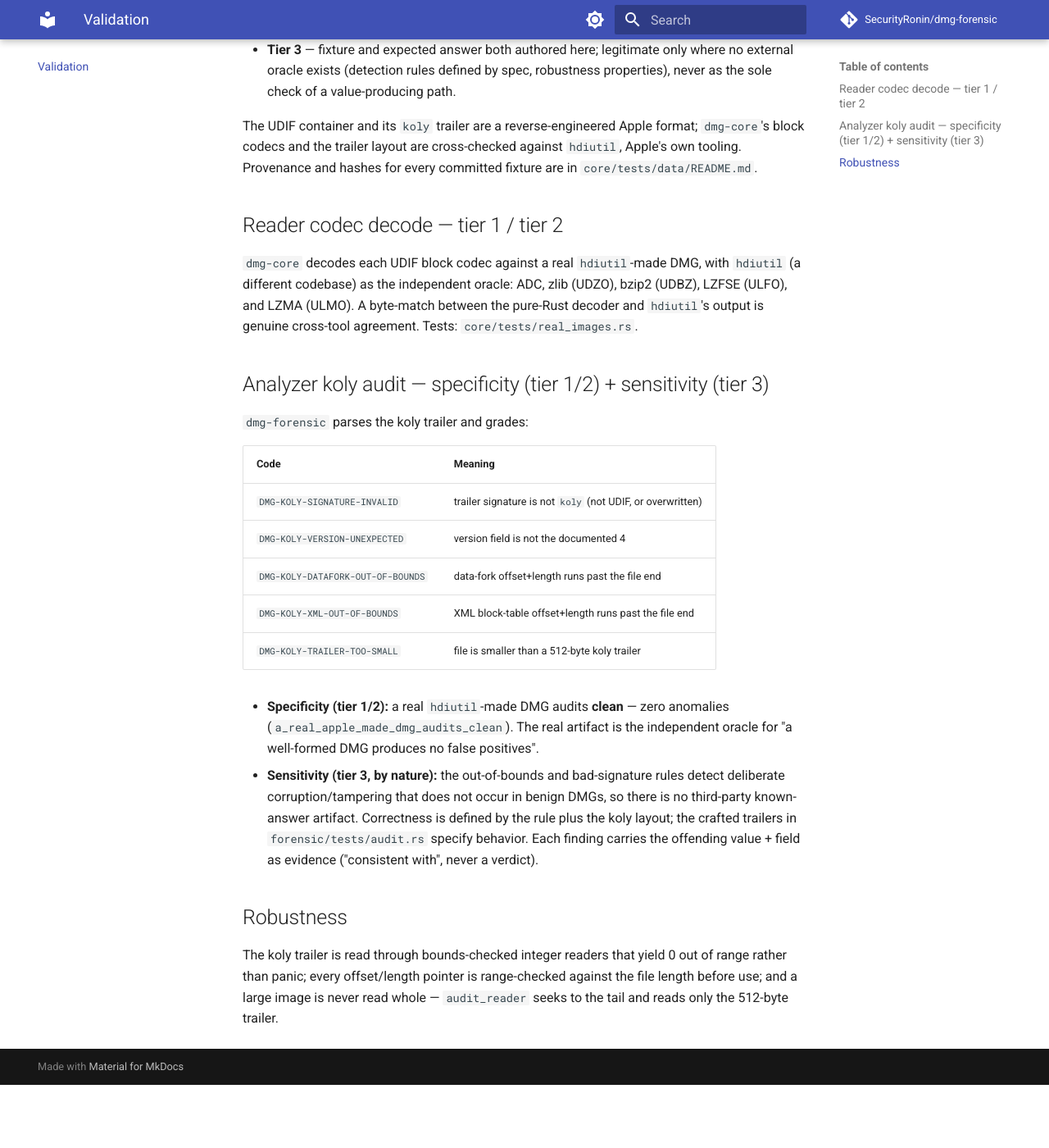
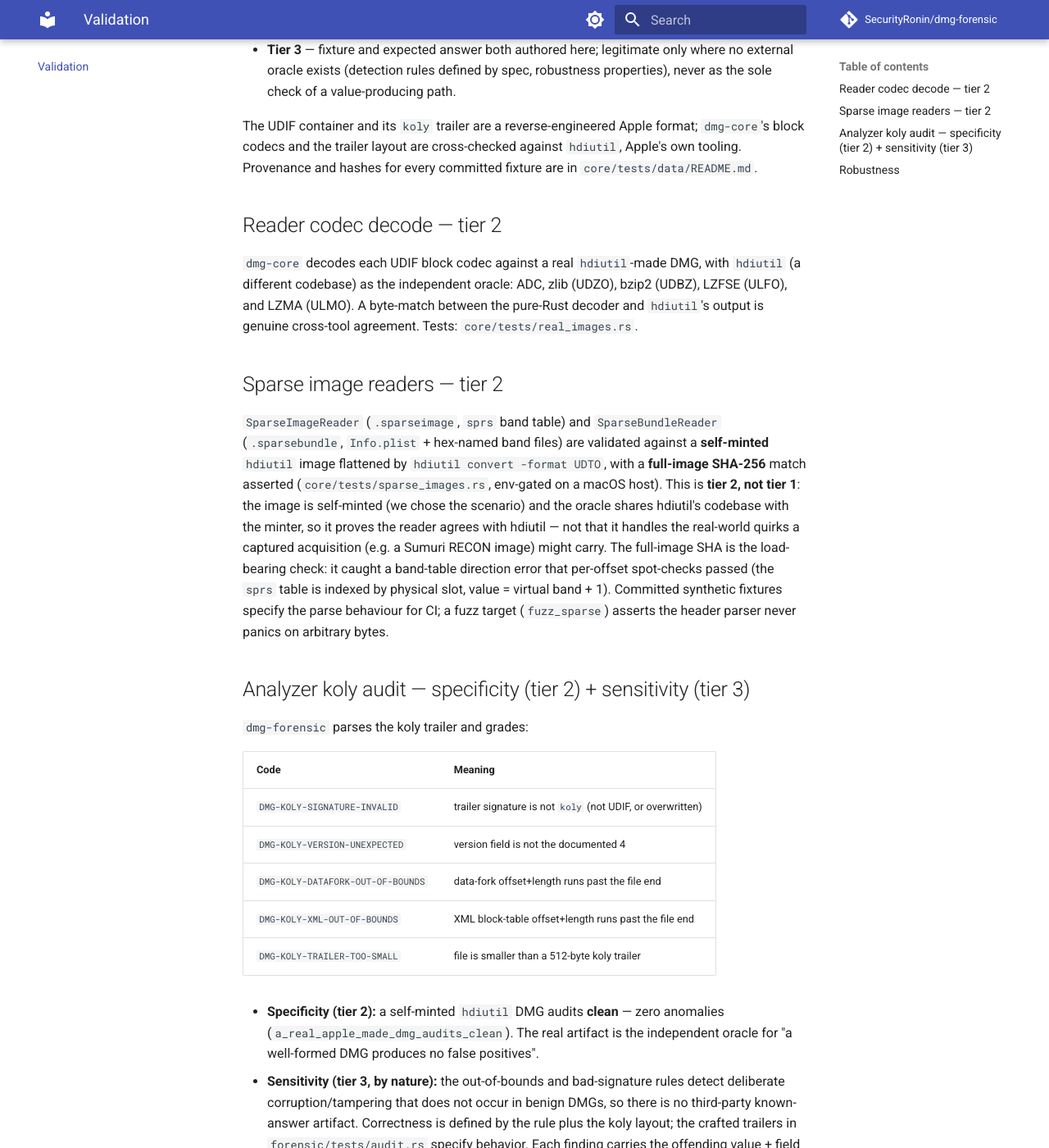
Before and after one commit to SecurityRonin/dmg-forensic, an MkDocs documentation site: the page built from docs/validation.md, in a window 1280 px wide and 1400 px high, scrolled down 391 px. Shown: the whole window at 82% size. Built offline with MkDocs 1.6.1 and Material for MkDocs 9.7.7, drawn with Linux system fonts in a browser that asks for light colours; comment, search, counter and statistics services are not loaded; before the commit the page ends 1714 px from its top, so only the background shows below that.

Commit message:
docs: correct sparse validation tier (2, not 1) + surface sparse in README/validation
Self-minted hdiutil images validated by an hdiutil-family oracle are tier-2, not
tier-1 (we chose the scenario; the oracle shares the minter's codebase). Fix the
labels in the sparse test/data README and dmg-forensic docs, and add the sparse
readers to the README + a tier-2 validation section.

[unsigned: gitsign token expired]

Co-Authored-By: Claude Opus 4.8 <noreply@anthropic.com>

```diff
--- a/docs/validation.md
+++ b/docs/validation.md
@@ -17,7 +17,7 @@ The UDIF container and its `koly` trailer are a reverse-engineered Apple format;
 `hdiutil`, Apple's own tooling. Provenance and hashes for every committed fixture
 are in `core/tests/data/README.md`.
 
-## Reader codec decode — tier 1 / tier 2
+## Reader codec decode — tier 2
 
 `dmg-core` decodes each UDIF block codec against a real `hdiutil`-made DMG, with
 `hdiutil` (a different codebase) as the independent oracle: ADC, zlib (UDZO),
@@ -25,7 +25,22 @@ bzip2 (UDBZ), LZFSE (ULFO), and LZMA (ULMO). A byte-match between the pure-Rust
 decoder and `hdiutil`'s output is genuine cross-tool agreement. Tests:
 `core/tests/real_images.rs`.
 
-## Analyzer koly audit — specificity (tier 1/2) + sensitivity (tier 3)
+## Sparse image readers — tier 2
+
+`SparseImageReader` (`.sparseimage`, `sprs` band table) and `SparseBundleReader`
+(`.sparsebundle`, `Info.plist` + hex-named band files) are validated against a
+**self-minted** `hdiutil` image flattened by `hdiutil convert -format UDTO`, with a
+**full-image SHA-256** match asserted (`core/tests/sparse_images.rs`, env-gated on a
+macOS host). This is **tier 2, not tier 1**: the image is self-minted (we chose the
+scenario) and the oracle shares hdiutil's codebase with the minter, so it proves the
+reader agrees with hdiutil — not that it handles the real-world quirks a captured
+acquisition (e.g. a Sumuri RECON image) might carry. The full-image SHA is the load-
+bearing check: it caught a band-table direction error that per-offset spot-checks
+passed (the `sprs` table is indexed by physical slot, value = virtual band + 1).
+Committed synthetic fixtures specify the parse behaviour for CI; a fuzz target
+(`fuzz_sparse`) asserts the header parser never panics on arbitrary bytes.
+
+## Analyzer koly audit — specificity (tier 2) + sensitivity (tier 3)
 
 `dmg-forensic` parses the koly trailer and grades:
 
@@ -37,7 +52,7 @@ decoder and `hdiutil`'s output is genuine cross-tool agreement. Tests:
 | `DMG-KOLY-XML-OUT-OF-BOUNDS` | XML block-table offset+length runs past the file end |
 | `DMG-KOLY-TRAILER-TOO-SMALL` | file is smaller than a 512-byte koly trailer |
 
-- **Specificity (tier 1/2):** a real `hdiutil`-made DMG audits **clean** — zero
+- **Specificity (tier 2):** a self-minted `hdiutil` DMG audits **clean** — zero
   anomalies (`a_real_apple_made_dmg_audits_clean`). The real artifact is the
   independent oracle for "a well-formed DMG produces no false positives".
 - **Sensitivity (tier 3, by nature):** the out-of-bounds and bad-signature rules
```
Also changed, not shown: README.md (+1 -1 lines), 2 other files.
